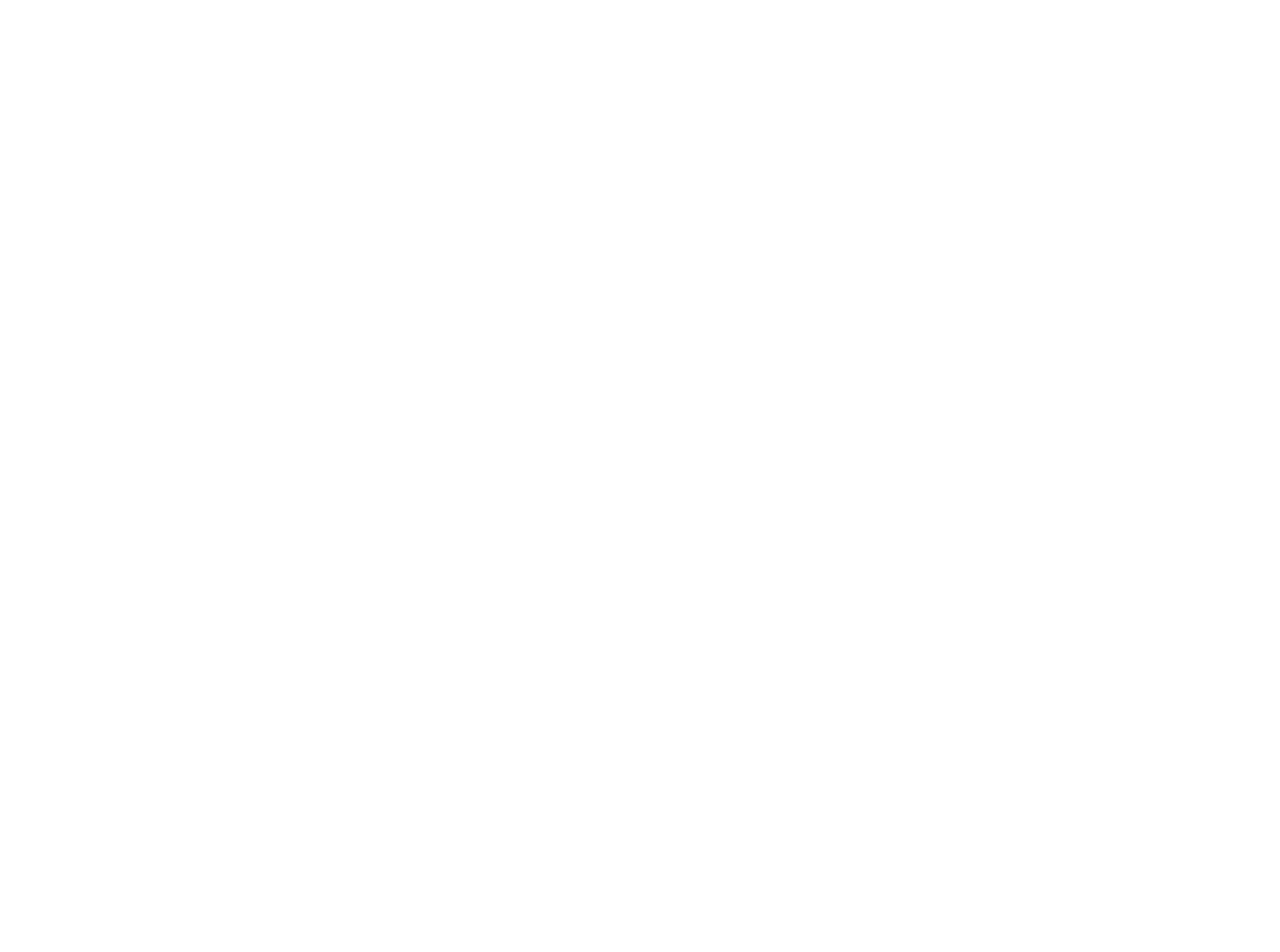
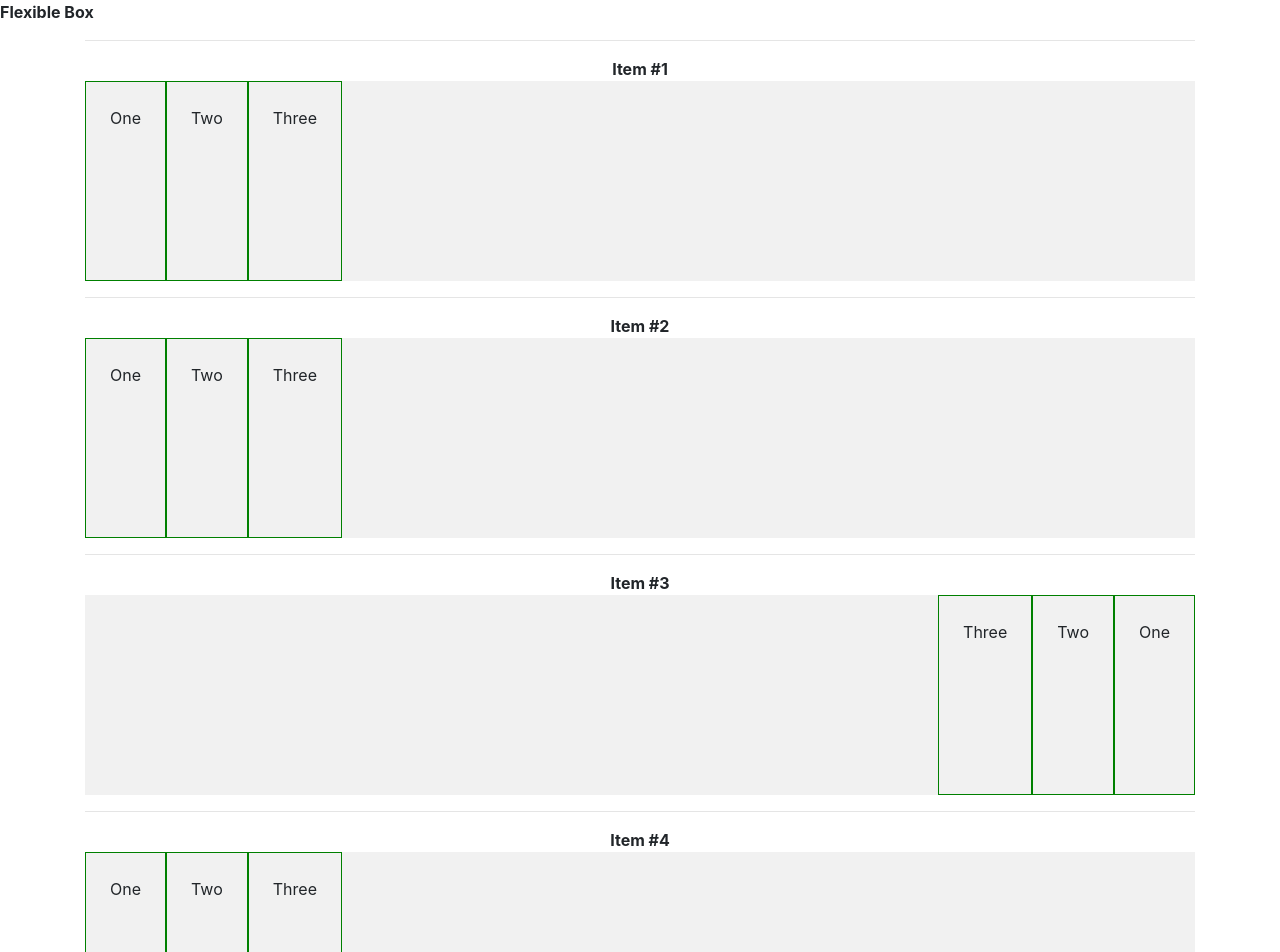
Before and after one commit to renegmed/boot-strap, a React (Create React App) app: page /FlexibleBox in a window 1280 px wide. Shown: the top 952 px of the page. Before the commit the page ends 800 px from the top, so only its background shows below. Built offline with nearby package versions, Linux system fonts and the light colour scheme.

Commit message:
chap03 flexble box

```diff
--- a/src/chap03/FlexibleBox.js
+++ b/src/chap03/FlexibleBox.js
@@ -3,6 +3,167 @@
 function FlexibleBox(props) {
     return (
       <div>
+        <div><b>Flexible Box</b></div>
+
+        <aside className="container">
+          <hr/>
+          <div className="text-center"><b>Item #1</b></div>
+          <section className="mySection d-flex">
+            <div className="myBorder p-4">One</div>
+            <div className="myBorder p-4">Two</div>
+            <div className="myBorder p-4">Three</div>
+          </section>
+
+          <hr/>
+          <div className="text-center"><b>Item #2</b></div>
+          <section className="mySection d-flex flex-row">
+            <div className="myBorder p-4">One</div>
+            <div className="myBorder p-4">Two</div>
+            <div className="myBorder p-4">Three</div>
+          </section>
+
+          <hr/>
+          <div className="text-center"><b>Item #3</b></div>
+          <section className="mySection d-flex flex-row-reverse">
+            <div className="myBorder p-4">One</div>
+            <div className="myBorder p-4">Two</div>
+            <div className="myBorder p-4">Three</div>
+          </section>
+
+          <hr/>
+          <div className="text-center"><b>Item #4</b></div>
+          <section className="mySection d-flex flex-row justify-content-start">
+            <div className="myBorder p-4">One</div>
+            <div className="myBorder p-4">Two</div>
+            <div className="myBorder p-4">Three</div>
+          </section>
+
+          <hr/>
+          <div className="text-center"><b>Item #5</b></div>
+          <section className="mySection d-flex flex-row justify-content-center">
+            <div className="myBorder p-4">One</div>
+            <div className="myBorder p-4">Two</div>
+            <div className="myBorder p-4">Three</div>
+          </section>
+
+          <hr/>
+          <div className="text-center"><b>Item #6</b></div>
+          <section className="mySection d-flex flex-row justify-content-end">
+            <div className="myBorder p-4">One</div>
+            <div className="myBorder p-4">Two</div>
+            <div className="myBorder p-4">Three</div>
+          </section>
+
+          <hr/>
+          <div className="text-center"><b>Item #7</b></div>
+          <section className="mySection d-flex flex-row justify-content-around">
+            <div className="myBorder p-4">One</div>
+            <div className="myBorder p-4">Two</div>
+            <div className="myBorder p-4">Three</div>
+          </section>
+
+          <hr/>
+          <div className="text-center"><b>Item #8</b></div>
+          <section className="mySection d-flex flex-row justify-content-between">
+            <div className="myBorder p-4">One</div>
+            <div className="myBorder p-4">Two</div>
+            <div className="myBorder p-4">Three</div>
+          </section>
+
+          <hr/>
+          <div className="text-center"><b>Item #9</b></div>
+          <section className="mySection d-flex flex-column">
+            <div className="myBorder p-4">One</div>
+            <div className="myBorder p-4">Two</div>
+            <div className="myBorder p-4">Three</div>
+          </section>
+
+          <hr/>
+
+          <div className="text-center"><b>Item #10</b></div>
+          <section className="mySection d-flex flex-row align-items-start">
+            <div className="myBorder p-4">One</div>
+            <div className="myBorder p-4">Two</div>
+            <div className="myBorder p-4">Three</div>
+          </section>
+
+          <hr/>
+          <div className="text-center"><b>Item #11</b></div>
+          <section className="mySection d-flex flex-row align-items-center">
+            <div className="myBorder p-4">One</div>
+            <div className="myBorder p-4">Two</div>
+            <div className="myBorder p-4">Three</div>
+          </section>
+
+          <hr/>
+          <div className="text-center"><b>Item #11.1</b></div>
+          <section className="mySection d-flex flex-row align-items-center justify-content-center">
+            <div className="myBorder p-4">One</div>
+            <div className="myBorder p-4">Two</div>
+            <div className="myBorder p-4">Three</div>
+          </section>
+          <hr/>
+          <div className="text-center"><b>Item #12</b></div>
+          <section className="mySection d-flex flex-row align-items-end">
+            <div className="myBorder p-4">One</div>
+            <div className="myBorder p-4">Two</div>
+            <div className="myBorder p-4">Three</div>
+          </section>
+
+          <hr/>
+          <div className="text-center"><b>Item #13</b></div>
+          <section className="mySection d-flex flex-row align-items-baseline">
+            <div className="myBorder p-4">One</div>
+            <div className="myBorder p-4">Two</div>
+            <div className="myBorder p-4">Three</div>
+          </section>
+
+          <hr/>
+          <div className="text-center"><b>Item #14</b></div>
+          <section className="mySection d-flex flex-row align-items-baseline">
+            <div className="myBorder p-4">One</div>
+            <div className="myBorder p-4 h2">Two</div>
+            <div className="myBorder p-4 h4">Three</div>
+          </section>
+
+          <hr/>
+          <div className="text-center"><b>Item #15</b></div>
+          <section className="mySection d-flex flex-row align-items-stretch">
+            <div className="myBorder p-4">One</div>
+            <div className="myBorder p-4">Two</div>
+            <div className="myBorder p-4">Three</div>
+          </section>
+
+          <hr/>
+          <div className="text-center"><b>Item #16</b></div>
+          <section className="mySection d-flex flex-row">
+            <div className="myBorder p-4 align-self-start">One</div>
+            <div className="myBorder p-4 align-self-center">Two</div>
+            <div className="myBorder p-4 align-self-end">Three</div>
+            <div className="myBorder p-4 align-self-baseline h3">Four</div>
+            <div className="myBorder p-4 align-self-stretch">Five</div>
+          </section>
+
+          <hr/>
+          <div className="text-center"><b>Item #17</b></div>
+          <section className="mySection d-flex flex-row">
+            <div className="myBorder p-4 align-self-md-start">One</div>
+            <div className="myBorder p-4 align-self-md-center">Two</div>
+            <div className="myBorder p-4 align-self-md-end">Three</div>
+            <div className="myBorder p-4 align-self-md-baseline h3">Four</div>
+            <div className="myBorder p-4 align-self-md-stretch">Five</div>
+          </section>
+
+          <hr/>
+          <div className="text-center"><b>Item #17</b></div>
+          <section className="mySection d-flex flex-row">
+            <div className="myBorder m-0 align-self-md-start">One</div>
+            <div className="myBorder m-0 align-self-md-center">Two</div>
+            <div className="myBorder m-0 align-self-md-end">Three</div>
+            <div className="myBorder m-0 align-self-md-baseline h3">Four</div>
+            <div className="myBorder m-0 align-self-md-stretch">Five</div>
+          </section>
+        </aside>
 
       </div>
     );
--- a/src/styles/stylesheet.css
+++ b/src/styles/stylesheet.css
@@ -23,6 +23,10 @@
 
 }
 
+.height100px {
+    height:100px;
+}
+
 .mySec {
     height:200px;
 
@@ -31,6 +35,16 @@
 .myRow {
     width: 100%;
     height: 100px;
+}
+
+.mySection {
+    background: #f1f1f1;
+    height: 200px;
+}
+
+.myBorder {
+    border: 1px solid green;
+
 }
 /*
 @media(min-width:576px){body{background:cyan;}}
```
